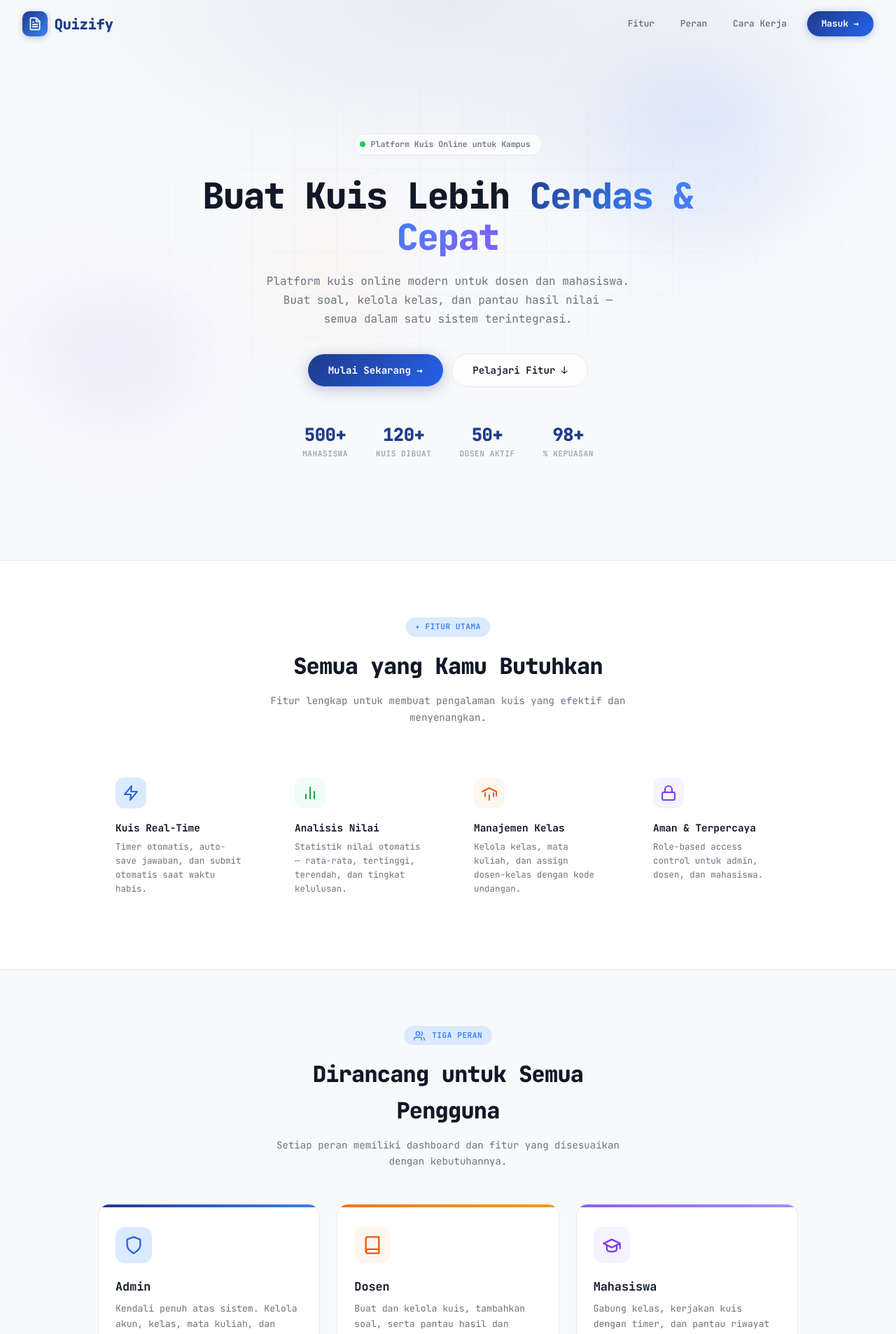
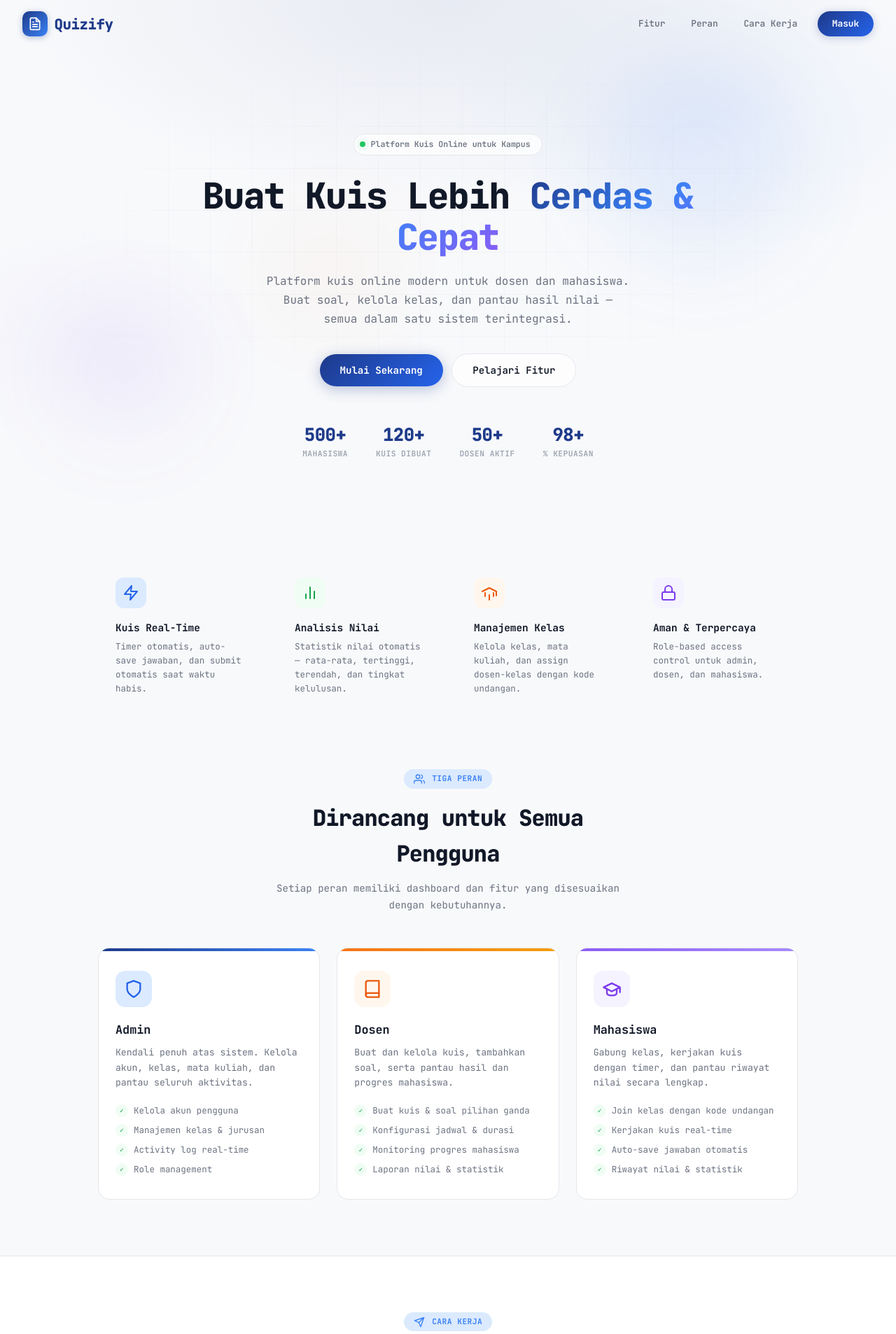
Before and after one commit to fathirbrb/Quizify-Platform-Kuis-Online, a PHP site: page / in a window 1280 px wide. Shown: the top 1906 px of the page at 70% size. Run offline with PHP 8.4, Linux system fonts and the light colour scheme.

Commit message:
landing.php

```diff
--- a/app/views/landing.php
+++ b/app/views/landing.php
@@ -33,7 +33,7 @@
         <a href="#fitur" class="nav-link">Fitur</a>
         <a href="#peran" class="nav-link">Peran</a>
         <a href="#cara-kerja" class="nav-link">Cara Kerja</a>
-        <a href="index.php?page=login" class="nav-cta">Masuk →</a>
+        <a href="index.php?page=login" class="nav-cta">Masuk</a>
     </div>
 </nav>
 
@@ -62,10 +62,10 @@
 
         <div class="hero-actions">
             <a href="index.php?page=login" class="hero-btn-primary">
-                Mulai Sekarang →
+                Mulai Sekarang
             </a>
             <a href="#fitur" class="hero-btn-secondary">
-                Pelajari Fitur ↓
+                Pelajari Fitur
             </a>
         </div>
 
@@ -90,15 +90,7 @@
     </div>
 </section>
 
-<!-- ═══════════════ FEATURES ═══════════════ -->
-<section class="section features-section" id="fitur">
-    <div class="section-header reveal">
-        <span class="section-tag">✦ Fitur Utama</span>
-        <h2 class="section-title">Semua yang Kamu Butuhkan</h2>
-        <p class="section-desc">
-            Fitur lengkap untuk membuat pengalaman kuis yang efektif dan menyenangkan.
-        </p>
-    </div>
+
 
     <div class="features-grid">
         <div class="feature-card reveal">
```
